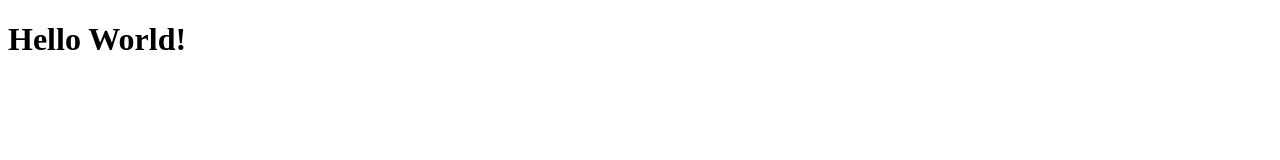
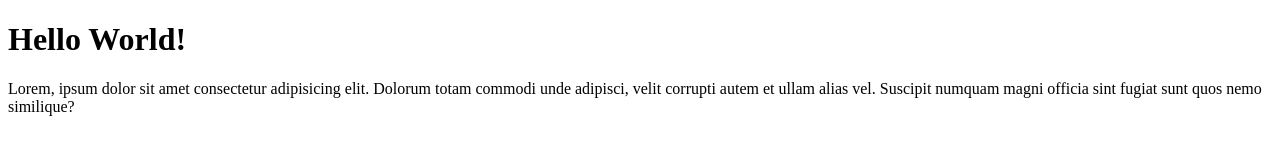
Before and after one commit to leopachecof/teste_repo, a plain HTML site: page index.html in a window 1280 px wide. Drawn offline with Linux system fonts and the light colour scheme.

Commit message:
inclusão do primeiro serviço

```diff
--- a/index.html
+++ b/index.html
@@ -8,5 +8,6 @@
 </head>
 <body>
     <h1>Hello World!</h1>
+    <p>Lorem, ipsum dolor sit amet consectetur adipisicing elit. Dolorum totam commodi unde adipisci, velit corrupti autem et ullam alias vel. Suscipit numquam magni officia sint fugiat sunt quos nemo similique?</p>
 </body>
 </html>
```
